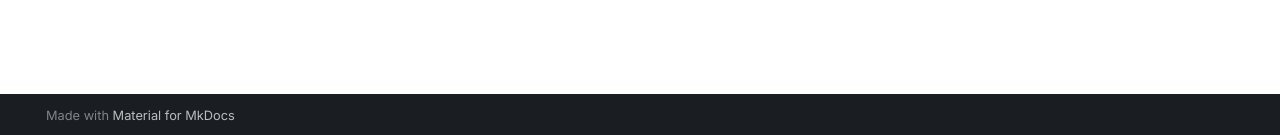
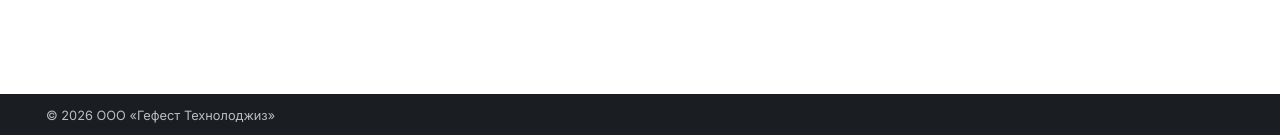
Before and after one commit to Solar-SIEM/knowledge-base, an MkDocs documentation site: the page built from docs/index.md, in a window 1280 px wide. Shown: the part 762-897 px from the top of the page. Built offline with MkDocs 1.6.1 and Material for MkDocs 9.7.7, drawn with Linux system fonts in a browser that asks for light colours; comment, search, counter and statistics services are not loaded.

Commit message:
Update footer text

```diff
--- a/mkdocs.yml
+++ b/mkdocs.yml
@@ -3,6 +3,12 @@ site_description: База знаний Solar SIEM
 site_url: https://solar-siem.github.io/knowledge-base/
 repo_url: https://github.com/solar-siem/knowledge-base
 repo_name: solar-siem/knowledge-base
+
+copyright: >
+  <a href="https://heftech.ru" target="_blank" rel="noopener">© 2026 ООО «Гефест Технолоджиз»</a>
+
+extra:
+  generator: false
 
 theme:
   name: material
```
